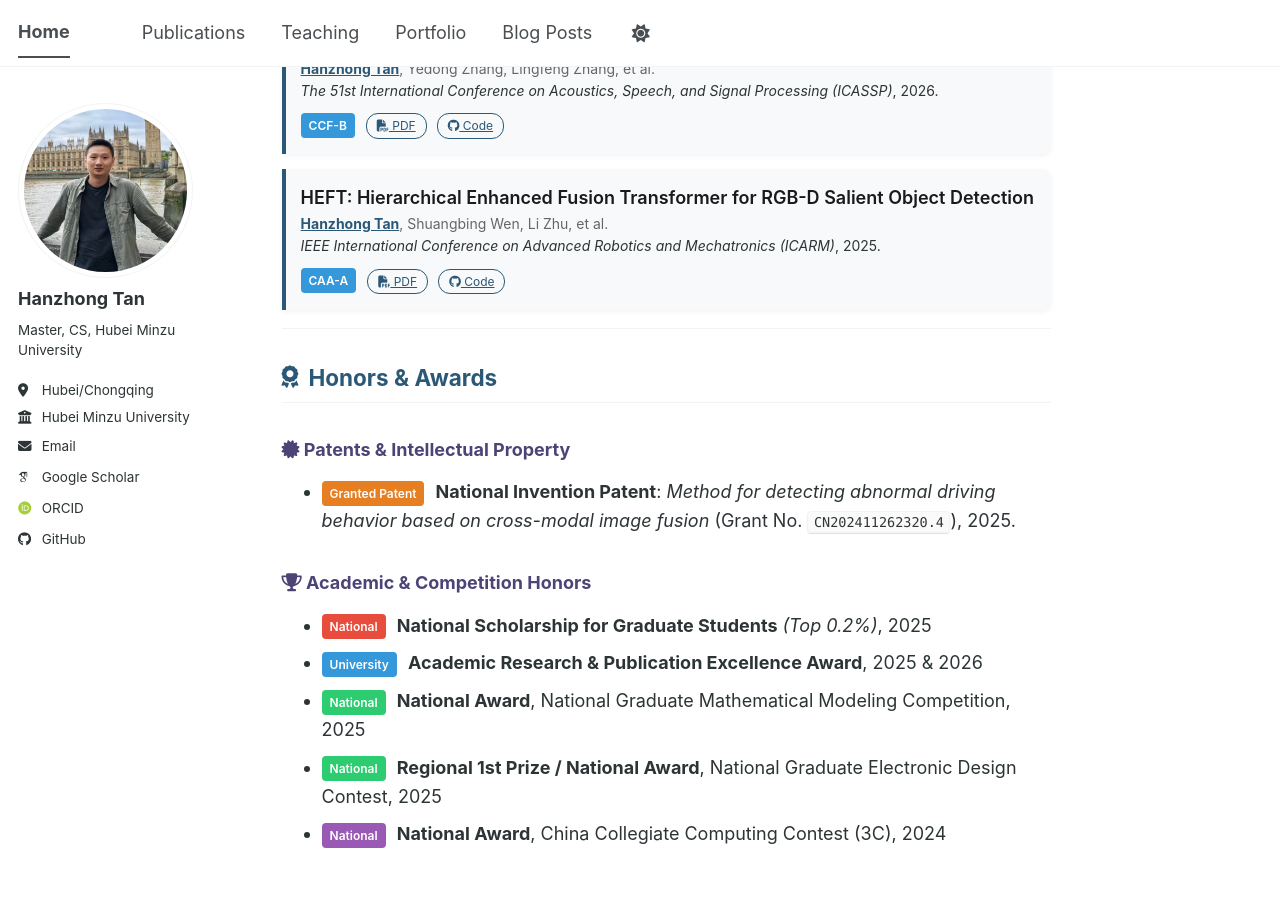
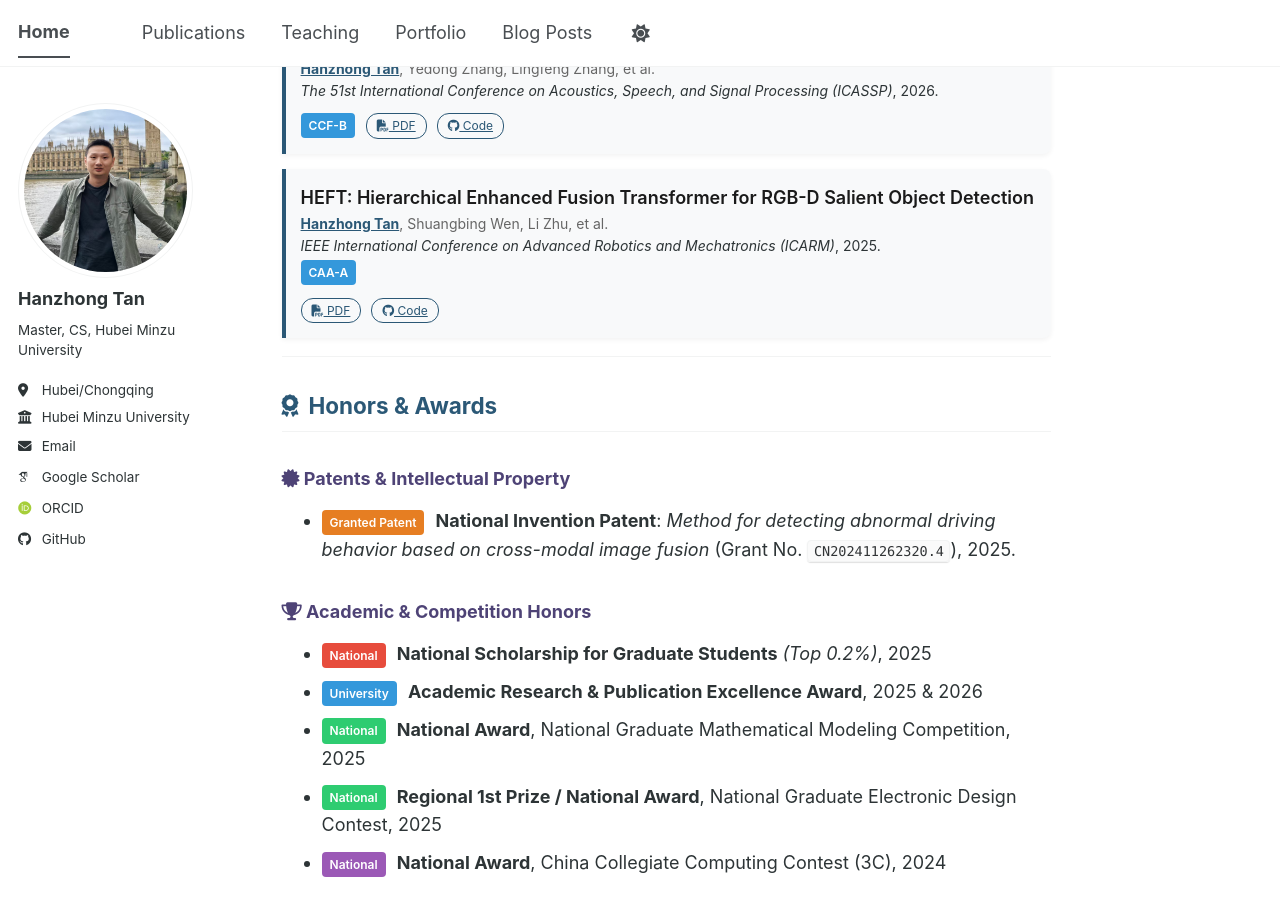
Before and after one commit to liangjiaxiaoqi/liangjiaxiaoqi.github.io, a Jekyll site: the page built from _pages/about.md, in a window 1280 px wide and 900 px high, scrolled down 1381 px. Built offline with Jekyll 4.4.1, drawn with Linux system fonts in a browser that asks for light colours; some web fonts are replaced; a script bundle is joined from its source files by our own code; library files that are not in the unit come from our copies; a style sheet for code colours, icons or effects is not loaded.

Commit message:
Update about.md

```diff
--- a/_pages/about.md
+++ b/_pages/about.md
@@ -223,9 +223,8 @@ Currently, my research interests focus on **Computer Vision**, **Multi-modal Lea
 <div class="card-item">
   <div class="paper-title">HEFT: Hierarchical Enhanced Fusion Transformer for RGB-D Salient Object Detection</div>
   <div class="paper-authors"><span class="me">Hanzhong Tan</span>, Shuangbing Wen, Li Zhu, et al.</div>
-  <div class="journal-conf"><em>IEEE International Conference on Advanced Robotics and Mechatronics (ICARM)</em>, 2025.</div>
+  <div class="journal-conf"><em>IEEE International Conference on Advanced Robotics and Mechatronics (ICARM)</em>, 2025.</div> <span class="badge badge-blue">CAA-A</span>
   <div style="margin-top: 8px;">
-    <span class="badge badge-blue">CAA-A</span>
     <a href="#" class="btn-link"><i class="fa-solid fa-file-pdf"></i> PDF</a>
     <a href="#" class="btn-link"><i class="fa-brands fa-github"></i> Code</a>
   </div>
```
